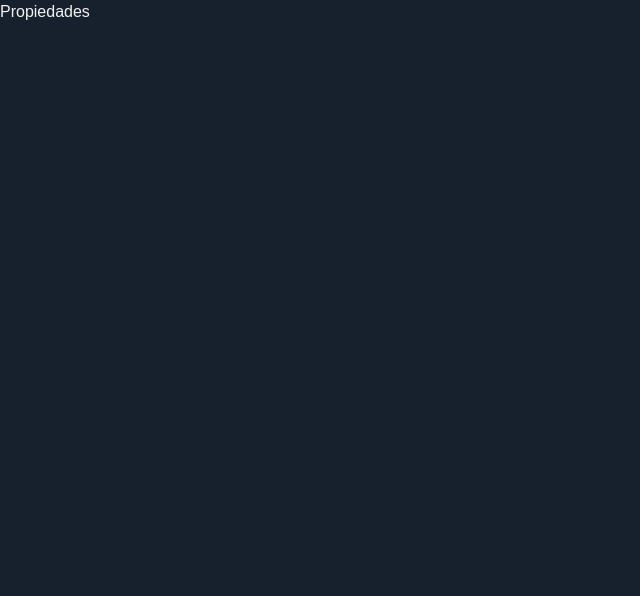
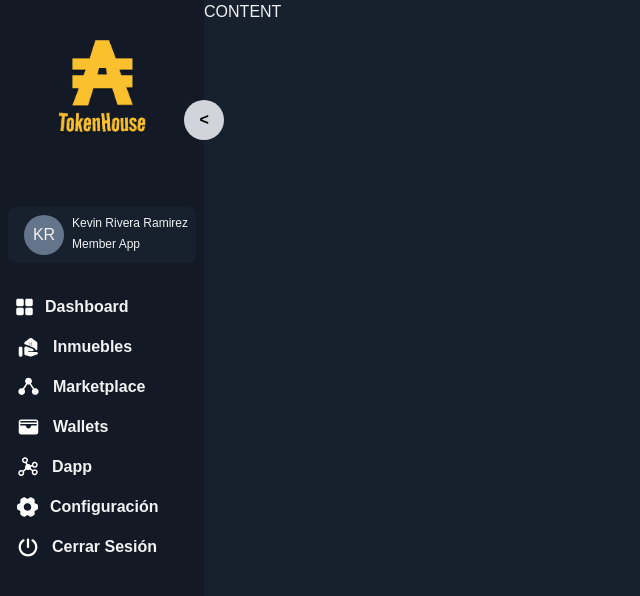
Before and after one commit to devkevinrivera/tokenhouse.io, a Next.js app: page /dashboard/properties in a window 1280 px wide. Shown: the top 596 px of the page, without its empty margins (0-640 px from the left). Built offline with nearby package versions, Linux system fonts and the light colour scheme.

Commit message:
feat: unify pages

```diff
--- a/src/packages/NavBar/NavBar.tsx
+++ b/src/packages/NavBar/NavBar.tsx
@@ -10,9 +10,11 @@ const NavBar = () => {
   return (
     <section className="navbar w-53 h-[100vh] relative">
       <div className="flex justify-center mb-[4.5rem]">
-        <Image
+        <img
           src="/logo.png"
           onClick={() => console.log("clickk")}
+          width={90}
+          height={55}
           className={
             expanded ? "w-[90px] h-[95px] mt-10" : "w-[50px] h-[55px] mt-10"
           }
@@ -39,19 +41,17 @@ const NavBar = () => {
                 expanded ? `flex items-center mb-4` : `flex justify-center mb-4`
               }
             >
-              <Image
-                alt={item.title}
-                src={"/" + item.icon}
-                className="mr-3 cursor-pointer"
-              />
-              {expanded && (
-                <Link
-                  className=" hover:text-[#fbc02d] cursor-pointer font-bold"
-                  href={item.url}
-                >
-                  <p>{item.title}</p>
-                </Link>
-              )}
+              <Link
+                className=" hover:text-[#fbc02d] cursor-pointer font-bold flex"
+                href={item.url}
+              >
+                <img
+                  alt={item.title}
+                  src={"/" + item.icon}
+                  className="mr-3 cursor-pointer"
+                />
+                {expanded && <p>{item.title}</p>}
+              </Link>
             </div>
           ))}
         </nav>
--- a/src/pages/dashboard/configuration.tsx
+++ b/src/pages/dashboard/configuration.tsx
@@ -1,7 +1,15 @@
+import NavBar from "@/packages/NavBar/NavBar";
 import React from "react";
 
 const Configuration = () => {
-  return <div>Configuration</div>;
+  return (
+    <div className="app-container flex w-full h-[100vh]">
+      <aside className="app-navigation">
+        <NavBar />
+      </aside>
+      <div className="app-content">CONTENT</div>
+    </div>
+  );
 };
 
 export default Configuration;
--- a/src/pages/dashboard/dapp.tsx
+++ b/src/pages/dashboard/dapp.tsx
@@ -1,7 +1,15 @@
+import NavBar from "@/packages/NavBar/NavBar";
 import React from "react";
 
 const Dapp = () => {
-  return <div>Dapps</div>;
+  return (
+    <div className="app-container flex w-full h-[100vh]">
+      <aside className="app-navigation">
+        <NavBar />
+      </aside>
+      <div className="app-content">CONTENT</div>
+    </div>
+  );
 };
 
 export default Dapp;
--- a/src/pages/dashboard/marketplace.tsx
+++ b/src/pages/dashboard/marketplace.tsx
@@ -1,7 +1,15 @@
+import NavBar from "@/packages/NavBar/NavBar";
 import React from "react";
 
 const Marketplace = () => {
-  return <div>marketplace</div>;
+  return (
+    <div className="app-container flex w-full h-[100vh]">
+      <aside className="app-navigation">
+        <NavBar />
+      </aside>
+      <div className="app-content">CONTENT</div>
+    </div>
+  );
 };
 
 export default Marketplace;
--- a/src/pages/dashboard/properties.tsx
+++ b/src/pages/dashboard/properties.tsx
@@ -1,7 +1,15 @@
+import NavBar from "@/packages/NavBar/NavBar";
 import React from "react";
 
 const Properties = () => {
-  return <div>Propiedades</div>;
+  return (
+    <div className="app-container flex w-full h-[100vh]">
+      <aside className="app-navigation">
+        <NavBar />
+      </aside>
+      <div className="app-content">CONTENT</div>
+    </div>
+  );
 };
 
 export default Properties;
--- a/src/pages/dashboard/wallets.tsx
+++ b/src/pages/dashboard/wallets.tsx
@@ -1,7 +1,15 @@
+import NavBar from "@/packages/NavBar/NavBar";
 import React from "react";
 
 const Wallets = () => {
-  return <div>Wallet</div>;
+  return (
+    <div className="app-container flex w-full h-[100vh]">
+      <aside className="app-navigation">
+        <NavBar />
+      </aside>
+      <div className="app-content">CONTENT</div>
+    </div>
+  );
 };
 
 export default Wallets;
```
